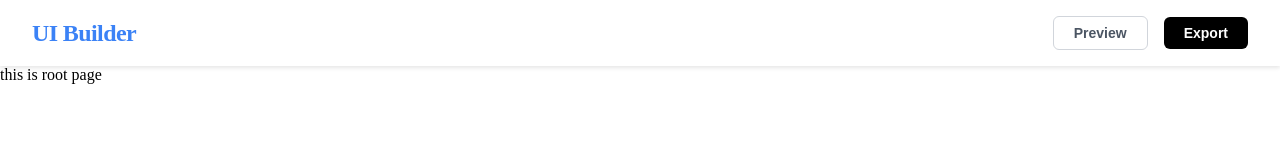
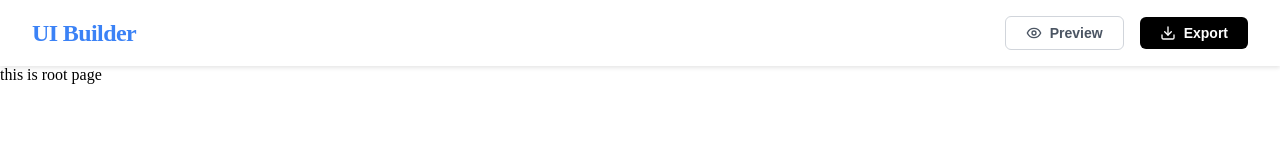
Before and after one commit to Anilbal/Ui-builder, a React (Vite) app: page / in a window 1280 px wide. Shown: the top 160 px of the page. Built offline with nearby package versions, Linux system fonts and the light colour scheme.

Commit message:
icon add

```diff
--- a/src/components/elements/icons/Icons.tsx
+++ b/src/components/elements/icons/Icons.tsx
@@ -1,6 +1,9 @@
 import React from 'react';
 
-export const PreviewIcon: React.FC<React.SVGProps<SVGSVGElement>> = (props) => (
+interface IconProps{
+  props?:React.SVGProps<SVGSVGElement>;
+}
+export const PreviewIcon: React.FC<IconProps> = (props) => (
   <svg
     xmlns="http://www.w3.org/2000/svg"
     width="16"
@@ -18,7 +21,7 @@ export const PreviewIcon: React.FC<React.SVGProps<SVGSVGElement>> = (props) => (
   </svg>
 );
 
-export const ExportIcon: React.FC<React.SVGProps<SVGSVGElement>> = (props) => (
+export const ExportIcon: React.FC<IconProps> = (props) => (
   <svg
     xmlns="http://www.w3.org/2000/svg"
     width="16"
--- a/src/components/elements/navbar/Navbar.tsx
+++ b/src/components/elements/navbar/Navbar.tsx
@@ -6,14 +6,21 @@ import {
   PreviewButton,
   ExportButton,
 } from './Navbar.styles';
+import { PreviewIcon, ExportIcon } from '../icons/Icons';
 
 const Navbar: React.FC = () => {
   return (
     <NavbarContainer>
       <Logo>UI Builder</Logo>
       <ButtonGroup>
-        <PreviewButton>Preview</PreviewButton>
-        <ExportButton>Export</ExportButton>
+        <PreviewButton>
+          <PreviewIcon />
+          Preview
+        </PreviewButton>
+        <ExportButton>
+          <ExportIcon />
+          Export
+        </ExportButton>
       </ButtonGroup>
     </NavbarContainer>
   );
```
